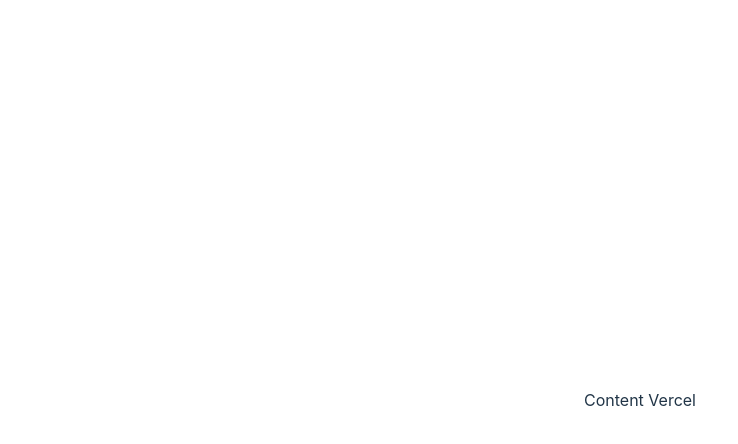
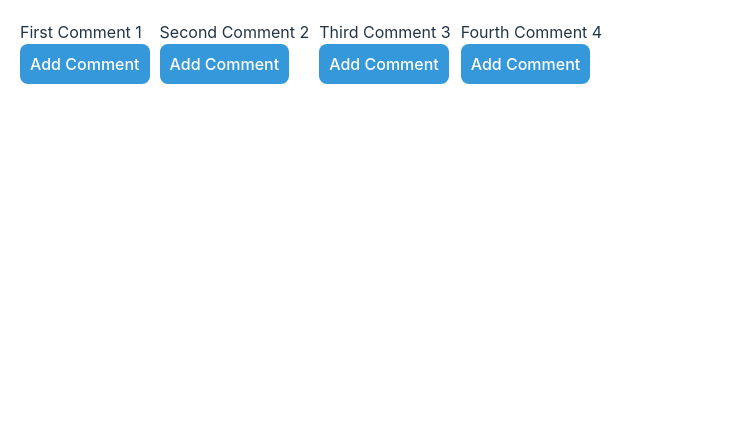
Before and after one commit to R31N4LD0/zealy, a React (Vite) app: page / in a window 1280 px wide. Shown: the top 444 px of the page, without its empty margins (0-738 px from the left). Built offline with nearby package versions, Linux system fonts and the light colour scheme.

Commit message:
ZLY-000 first example; Ill replace with scss

```diff
--- a/package.json
+++ b/package.json
@@ -11,7 +11,8 @@
   },
   "dependencies": {
     "react": "^18.2.0",
-    "react-dom": "^18.2.0"
+    "react-dom": "^18.2.0",
+    "styled-components": "^6.1.8"
   },
   "devDependencies": {
     "@types/react": "^18.2.56",
--- a/src/App.jsx
+++ b/src/App.jsx
@@ -1,7 +1,56 @@
-import "./App.css";
+import React, { useState, useEffect } from "react";
+import styled from "styled-components";
+import ReactionButton from "./ReactionBox";
+
+const AppContainer = styled.div`
+  position: relative;
+  width: 100%;
+  height: 100vh;
+  display: flex;
+  flex-wrap: wrap;
+  align-items: flex-start;
+  justify-content: flex-start;
+  gap: 10px;
+  padding: 20px;
+`;
+
+const mockElements = [
+  { id: 1, content: "First Comment 1" },
+  { id: 2, content: "Second Comment 2" },
+  { id: 3, content: "Third Comment 3" },
+  { id: 4, content: "Fourth Comment 4" },
+  // Adicione mais elementos conforme necessário
+];
 
 function App() {
-  return <>Content Vercel</>;
+  const [reactions, setReactions] = useState([]);
+
+  // Carregar reações salvas ao montar o componente
+  useEffect(() => {
+    const storedReactions = JSON.parse(localStorage.getItem("reactions")) || [];
+    setReactions(storedReactions);
+  }, []);
+
+  // Adicionar reação e atualizar localStorage
+  const addReaction = (elementId, emoji, comment) => {
+    const newReaction = { elementId, emoji, comment };
+    const updatedReactions = [...reactions, newReaction];
+    setReactions(updatedReactions);
+    localStorage.setItem("reactions", JSON.stringify(updatedReactions));
+  };
+
+  return (
+    <AppContainer>
+      {mockElements.map((element) => (
+        <ReactionButton
+          key={element.id}
+          element={element}
+          reactions={reactions.filter((r) => r.elementId === element.id)}
+          onAddReaction={addReaction}
+        />
+      ))}
+    </AppContainer>
+  );
 }
 
 export default App;
--- /dev/null
+++ b/src/ReactionBox.jsx
@@ -0,0 +1,66 @@
+import React, { useState } from "react";
+import styled from "styled-components";
+import ReactionModal from "./ReactionModal";
+
+const Button = styled.button`
+  position: relative;
+  background-color: #3498db;
+  color: #fff;
+  border: none;
+  padding: 10px;
+  cursor: pointer;
+`;
+
+const ReactionsContainer = styled.div`
+  margin-top: 10px;
+`;
+
+const Emoji = styled.span`
+  margin-right: 5px;
+`;
+
+const Comment = styled.div`
+  font-style: italic;
+  margin-top: 5px;
+`;
+
+const ReactionBox = ({ element, reactions, onAddReaction }) => {
+  const [modalOpen, setModalOpen] = useState(false);
+
+  const openModal = () => {
+    setModalOpen(true);
+  };
+
+  const closeModal = () => {
+    setModalOpen(false);
+  };
+
+  const handleAddReaction = (emoji, comment) => {
+    onAddReaction(element.id, emoji, comment);
+    closeModal();
+  };
+
+  return (
+    <>
+      <div>
+        <div>{element.content}</div>
+        <Button onClick={openModal}>Add Comment</Button>
+      </div>
+      {reactions.length > 0 && (
+        <ReactionsContainer>
+          {reactions.map((reaction, index) => (
+            <div key={index}>
+              <Emoji>{reaction.emoji}</Emoji>
+              {reaction.comment && <Comment>{reaction.comment}</Comment>}
+            </div>
+          ))}
+        </ReactionsContainer>
+      )}
+      {modalOpen && (
+        <ReactionModal onClose={closeModal} onAddReaction={handleAddReaction} />
+      )}
+    </>
+  );
+};
+
+export default ReactionBox;
--- /dev/null
+++ b/src/ReactionModal.jsx
@@ -0,0 +1,50 @@
+import React, { useState, useRef } from "react";
+import styled from "styled-components";
+
+const ModalContainer = styled.div`
+  position: absolute;
+  top: 50%;
+  left: 50%;
+  transform: translate(-50%, -50%);
+  background-color: #fff;
+  padding: 20px;
+  border: 1px solid #ddd;
+  z-index: 999;
+`;
+
+const ReactionModal = ({ onClose, onAddReaction }) => {
+  const [selectedEmoji, setSelectedEmoji] = useState("");
+  const [comment, setComment] = useState("");
+  const modalRef = useRef(null);
+
+  const emojis = ["😊", "👍", "❤️", "😄", "🎉"]; // Adicione mais emojis conforme necessário
+
+  const handleEmojiSelect = (emoji) => {
+    setSelectedEmoji(emoji);
+  };
+
+  const handleAddComment = () => {
+    onAddReaction(selectedEmoji, comment);
+  };
+
+  return (
+    <ModalContainer ref={modalRef}>
+      <div>
+        {emojis.map((emoji) => (
+          <button key={emoji} onClick={() => handleEmojiSelect(emoji)}>
+            {emoji}
+          </button>
+        ))}
+      </div>
+      <textarea
+        placeholder="Add a commento (optional)"
+        value={comment}
+        onChange={(e) => setComment(e.target.value)}
+      />
+      <button onClick={handleAddComment}>Add Reaction</button>
+      <button onClick={onClose}>Close</button>
+    </ModalContainer>
+  );
+};
+
+export default ReactionModal;
```
Also changed, not shown: 1 other file (tests, documents, lock files or other folders).
